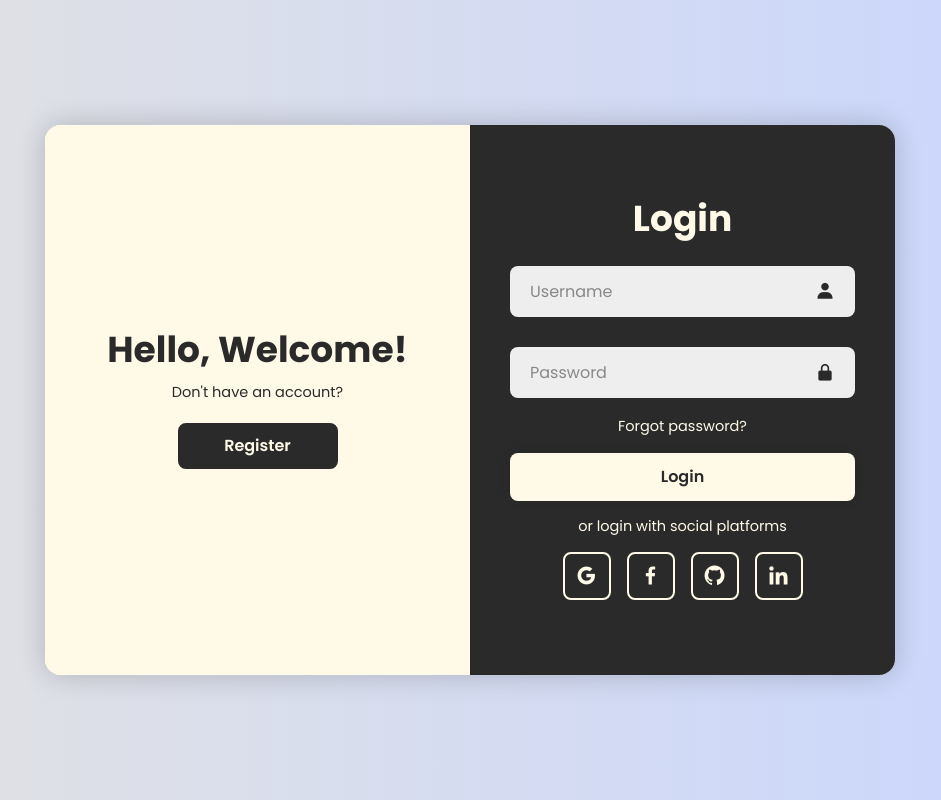
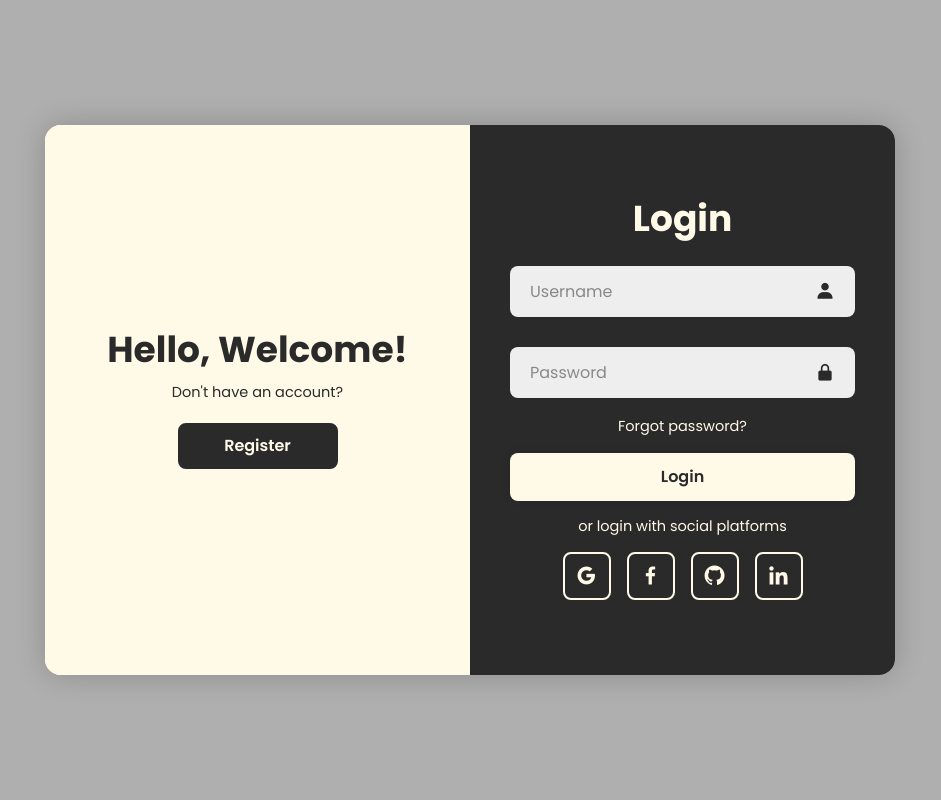
Before and after one commit to Markivanarcega01/kunwariactivator, a Django app: page /login/ in a window 1280 px wide. Shown: the whole page, without its empty margins (170-1111 px from the left). Run offline with Django 5.2, Linux system fonts and the light colour scheme.

Commit message:
update: organized files

```diff
--- a/kunwariwebpage/static/kunwariwebpage/index.js
+++ b/kunwariwebpage/static/kunwariwebpage/index.js
@@ -1,8 +1,6 @@
 const container = document.querySelector('.container');
 const registerBtn = document.querySelector('.register-btn');
 const loginBtn = document.querySelector('.login-btn');
-
-console.log(registerBtn);
 
 const username = document.getElementById('username');
 const password = document.getElementById('password');
@@ -19,7 +17,6 @@ loginSubmit.addEventListener('click', (e) => {
     }
 })
 
-
 registerBtn.addEventListener('click', (e) => {
   container.classList.add('active');
 });
--- a/kunwariwebpage/static/kunwariwebpage/style.css
+++ b/kunwariwebpage/static/kunwariwebpage/style.css
@@ -14,7 +14,7 @@
   justify-content: center;
   align-items: center;
   min-height: 100vh;
-  background: linear-gradient(90deg, #e2e2e2, #c9d6ff);
+  background: #2a2a2a5f;
 }
 .container {
   position: relative;
--- a/static/kunwariwebpage/index.js
+++ b/static/kunwariwebpage/index.js
@@ -1,8 +1,6 @@
 const container = document.querySelector('.container');
 const registerBtn = document.querySelector('.register-btn');
 const loginBtn = document.querySelector('.login-btn');
-
-console.log(registerBtn);
 
 const username = document.getElementById('username');
 const password = document.getElementById('password');
@@ -19,7 +17,6 @@ loginSubmit.addEventListener('click', (e) => {
     }
 })
 
-
 registerBtn.addEventListener('click', (e) => {
   container.classList.add('active');
 });
--- a/static/kunwariwebpage/style.css
+++ b/static/kunwariwebpage/style.css
@@ -14,7 +14,7 @@
   justify-content: center;
   align-items: center;
   min-height: 100vh;
-  background: linear-gradient(90deg, #e2e2e2, #c9d6ff);
+  background: #2a2a2a5f;
 }
 .container {
   position: relative;
```
